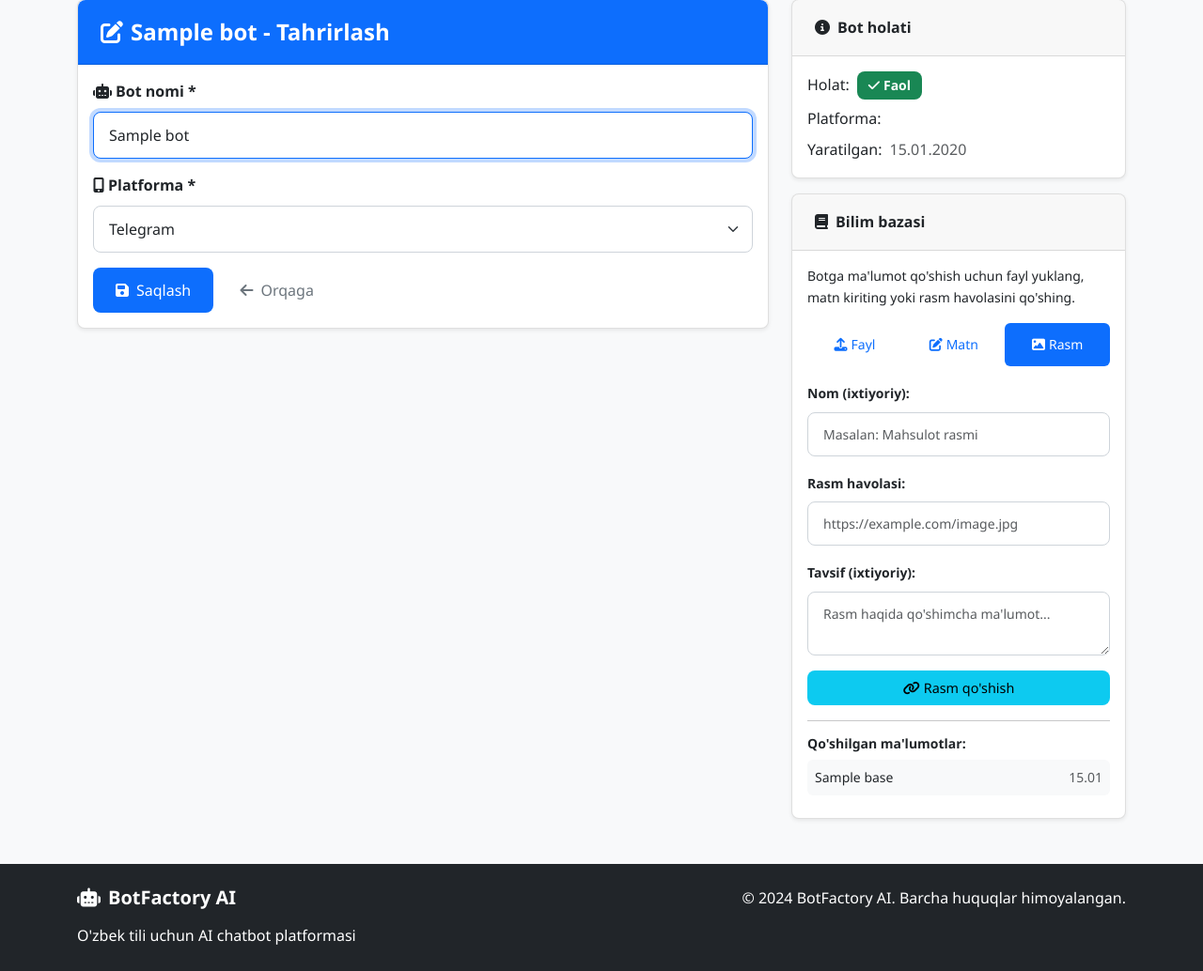
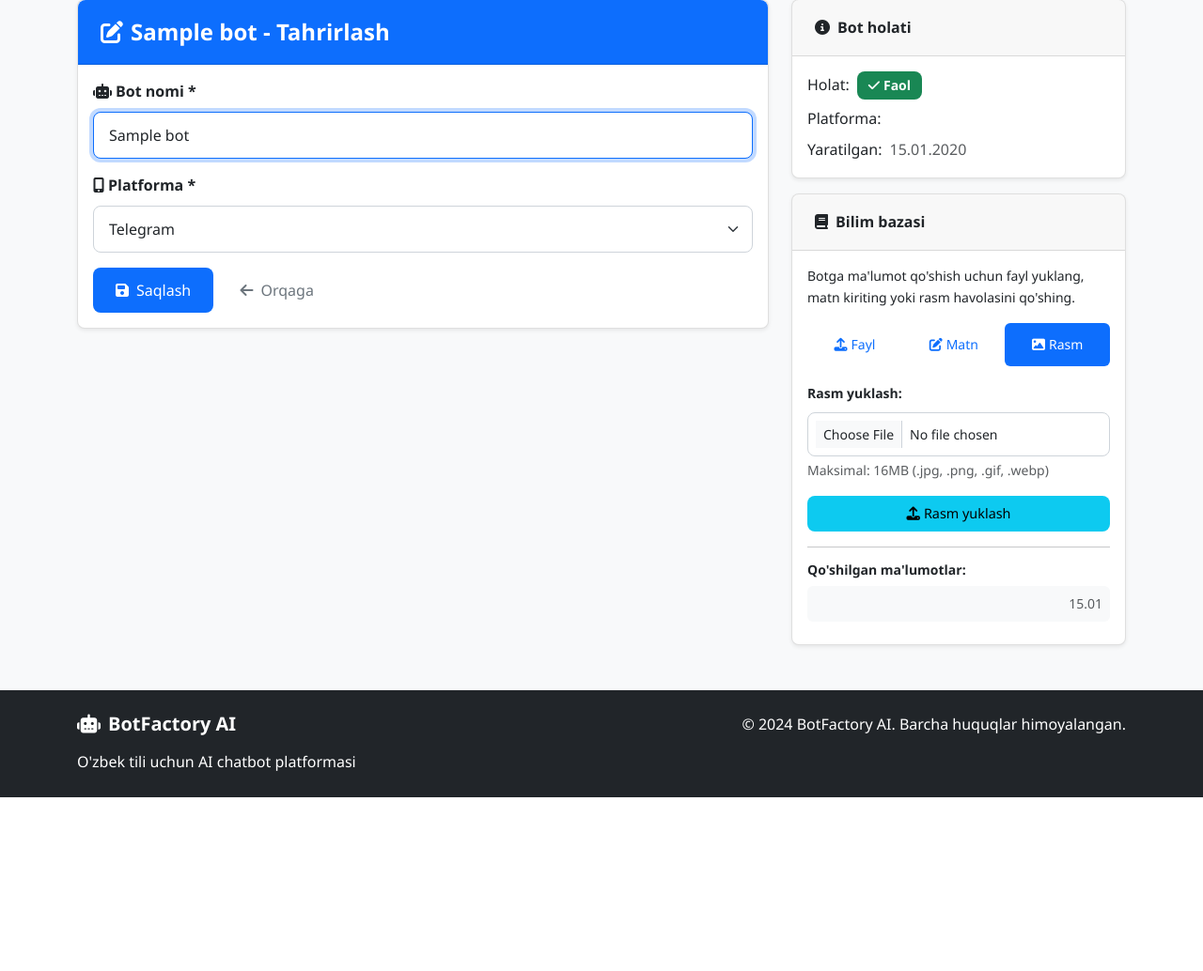
Before and after one commit to listdata001-collab/ChatbotFactory, a Flask app: page /bot/1/edit in a window 1280 px wide, after a click on "Rasm". Shown: the part 107-1141 px from the top of the page at 94% size. After the commit the page ends 956 px from the top, so only its background shows below. Run offline with Flask 3, Linux system fonts and the light colour scheme; a user stored in the database is signed in; tables that the repository leaves empty hold one stand-in row (values such as "Sample post"); some libraries are stand-ins or nearby versions.

Commit message:
Add support for uploading images to the knowledge base
Update the application to allow image uploads by enabling new file extensions, modifying the upload logic to handle images separately, storing them in a dedicated directory, and updating the AI's processing to include image descriptions.

Replit-Commit-Author: Agent
Replit-Commit-Session-Id: cf9a5262-8a1d-4ff6-9303-bd85ca35e180
Replit-Commit-Checkpoint-Type: full_checkpoint
Replit-Commit-Screenshot-Url: https://storage.googleapis.com/screenshot-production-us-central1/180970ce-cab9-43fd-b8a4-36faa81339d7/cf9a5262-8a1d-4ff6-9303-bd85ca35e180/FaAwlk4

```diff
--- a/config.py
+++ b/config.py
@@ -20,7 +20,8 @@ class Config:
     # File uploads
     MAX_CONTENT_LENGTH = 16 * 1024 * 1024  # 16MB
     UPLOAD_FOLDER = 'uploads'
-    ALLOWED_EXTENSIONS = {'txt', 'docx'}
+    STATIC_FOLDER = 'static/uploads'
+    ALLOWED_EXTENSIONS = {'txt', 'docx', 'jpg', 'jpeg', 'png', 'gif', 'webp'}
 
     # AI
     GEMINI_API_KEY = os.environ.get('GEMINI_API_KEY', 'default_key')
--- a/routes.py
+++ b/routes.py
@@ -368,9 +368,31 @@ def upload_knowledge(bot_id):
     if file:
         filename = secure_filename(file.filename or 'unknown')
         content = ""
+        content_type = "file"
 
         try:
-            if filename.endswith('.txt'):
+            # Check if it's an image file
+            if filename.lower().endswith(('.jpg', '.jpeg', '.png', '.gif', '.webp')):
+                # Save image to static folder
+                import uuid
+                from datetime import datetime
+
+                # Generate unique filename
+                file_extension = filename.split('.')[-1].lower()
+                unique_filename = f"kb_{bot_id}_{uuid.uuid4().hex[:8]}.{file_extension}"
+                file_path = os.path.join('static', 'uploads', unique_filename)
+
+                # Create directory if it doesn't exist
+                os.makedirs(os.path.dirname(file_path), exist_ok=True)
+
+                # Save the file
+                file.save(file_path)
+
+                # Store the URL path for the AI to use
+                content = f"/static/uploads/{unique_filename}"
+                content_type = "image"
+
+            elif filename.endswith('.txt'):
                 # Handle different encodings for text files
                 try:
                     content = file.read().decode('utf-8')
@@ -402,6 +424,8 @@ def upload_knowledge(bot_id):
                 for unicode_char, replacement in unicode_replacements.items():
                     content = content.replace(unicode_char, replacement)
 
+                content_type = "file"
+
             elif filename.endswith('.docx'):
                 doc = docx.Document(file.stream)
                 paragraphs = []
@@ -419,14 +443,14 @@ def upload_knowledge(bot_id):
                     paragraphs.append(text)
                 content = '\n'.join(paragraphs)
             else:
-                flash('Faqat .txt va .docx fayllar qo\'llab-quvvatlanadi!', 'error')
+                flash('Faqat .txt, .docx, .jpg, .png, .gif formatdagi fayllar qo\'llab-quvvatlanadi!', 'error')
                 return redirect(url_for('main.edit_bot', bot_id=bot_id))
 
             knowledge = KnowledgeBase()
             knowledge.bot_id = bot_id
             knowledge.content = content
             knowledge.filename = filename
-            knowledge.content_type = 'file'
+            knowledge.content_type = content_type
 
             db.session.add(knowledge)
             db.session.commit()
--- a/templates/bot_edit.html
+++ b/templates/bot_edit.html
@@ -143,8 +143,8 @@
                               enctype="multipart/form-data">
                             <div class="mb-3">
                                 <input type="file" class="form-control form-control-sm" name="file"
-                                       accept=".txt,.docx" required>
-                                <div class="form-text">Maksimal: 16MB (.txt, .docx)</div>
+                                       accept=".txt,.docx,.jpg,.jpeg,.png,.gif,.webp" required>
+                                <div class="form-text">Maksimal: 16MB (.txt, .docx, .jpg, .png, .gif)</div>
                             </div>
                             <button type="submit" class="btn btn-sm btn-primary w-100">
                                 <i class="fas fa-upload me-1"></i>Fayl yuklash
@@ -171,26 +171,18 @@
                         </form>
                     </div>
 
-                    <!-- Image Link Tab -->
+                    <!-- Image Upload Tab -->
                     <div class="tab-pane fade" id="image-content" role="tabpanel">
-                        <form method="POST" action="{{ url_for('main.add_image_knowledge', bot_id=bot.id) }}">
+                        <form method="POST" action="{{ url_for('main.upload_knowledge', bot_id=bot.id) }}"
+                              enctype="multipart/form-data">
                             <div class="mb-3">
-                                <label for="img_source_name" class="form-label small">Nom (ixtiyoriy):</label>
-                                <input type="text" class="form-control form-control-sm" id="img_source_name" name="source_name"
-                                       placeholder="Masalan: Mahsulot rasmi">
-                            </div>
-                            <div class="mb-3">
-                                <label for="image_url" class="form-label small">Rasm havolasi:</label>
-                                <input type="url" class="form-control form-control-sm" id="image_url" name="image_url"
-                                       placeholder="https://example.com/image.jpg" required>
-                            </div>
-                            <div class="mb-3">
-                                <label for="description" class="form-label small">Tavsif (ixtiyoriy):</label>
-                                <textarea class="form-control form-control-sm" id="description" name="description" rows="2"
-                                          placeholder="Rasm haqida qo'shimcha ma'lumot..."></textarea>
+                                <label for="image_file" class="form-label small">Rasm yuklash:</label>
+                                <input type="file" class="form-control form-control-sm" id="image_file" name="file"
+                                       accept=".jpg,.jpeg,.png,.gif,.webp" required>
+                                <div class="form-text">Maksimal: 16MB (.jpg, .png, .gif, .webp)</div>
                             </div>
                             <button type="submit" class="btn btn-sm btn-info w-100">
-                                <i class="fas fa-link me-1"></i>Rasm qo'shish
+                                <i class="fas fa-upload me-1"></i>Rasm yuklash
                             </button>
                         </form>
                     </div>
@@ -203,14 +195,22 @@
                 {% for kb in bot.knowledge_base %}
                 <div class="d-flex justify-content-between align-items-center small mb-2 p-2 bg-light rounded">
                     <div class="d-flex align-items-center">
-                        {% if kb.content_type == 'file' %}
+                        {% if kb.content_type == 'image' %}
+                            <i class="fas fa-image me-2 text-warning"></i>
+                            <div class="d-flex align-items-center">
+                                <img src="{{ kb.content }}" alt="Preview" style="width: 30px; height: 30px; object-fit: cover; border-radius: 4px;" class="me-2">
+                                <span class="text-truncate">{{ kb.source_name or kb.filename }}</span>
+                            </div>
+                        {% elif kb.content_type == 'file' %}
                             <i class="fas fa-file-text me-2 text-primary"></i>
+                            <span class="text-truncate">{{ kb.source_name or kb.filename }}</span>
                         {% elif kb.content_type == 'text' %}
                             <i class="fas fa-edit me-2 text-success"></i>
+                            <span class="text-truncate">{{ kb.source_name or kb.filename }}</span>
                         {% elif kb.content_type == 'image_link' %}
-                            <i class="fas fa-image me-2 text-info"></i>
+                            <i class="fas fa-link me-2 text-info"></i>
+                            <span class="text-truncate">{{ kb.source_name or kb.filename }}</span>
                         {% endif %}
-                        <span class="text-truncate">{{ kb.source_name or kb.filename }}</span>
                     </div>
                     <span class="text-muted">{{ kb.created_at.strftime('%d.%m') }}</span>
                 </div>
```
Also changed, not shown: ai.py (+10 -1 lines).
